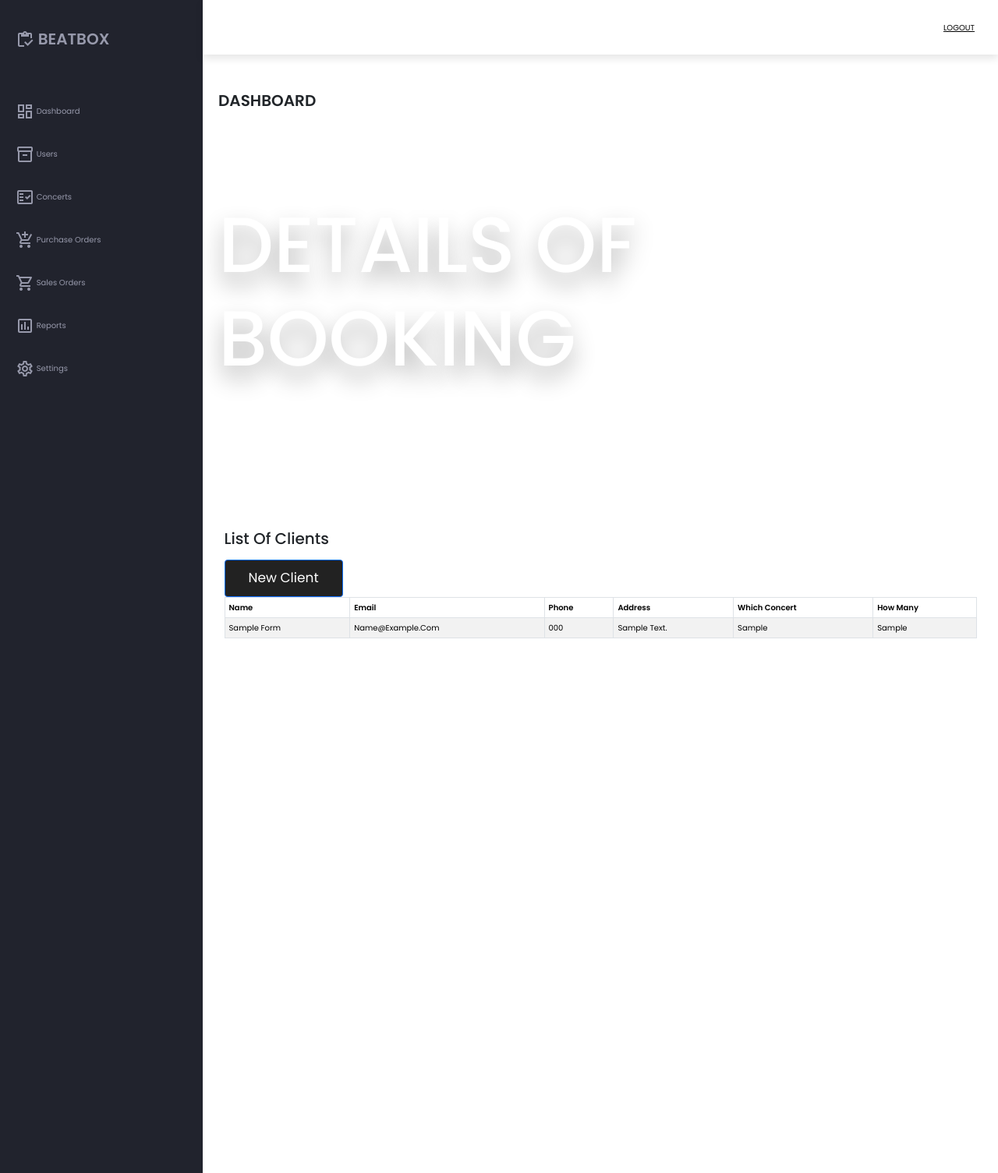
After one commit to sakshikottur/complete-responsive-website, a PHP site: page /bookingDetails.php in a window 1280 px wide. The commit adds this page. Shown: the whole page at 78% size. Run offline with PHP 8.4, Linux system fonts and the light colour scheme; the visitor is signed in with stand-in values (Sample User, id 1); tables that the repository leaves empty or names only in its code hold one stand-in row (values such as "Sample post"); some libraries are stand-ins or nearby versions.

```diff
--- /dev/null
+++ b/bookingDetails.php
@@ -0,0 +1,194 @@
+<?php
+session_start();
+if (!isset($_SESSION["username"])) {
+    header("location:login.php");
+}
+?>
+
+<!DOCTYPE html>
+<html lang="en">
+
+<head>
+    <meta charset="utf-8">
+    <meta name="viewport" content="width=device-width,initial-scale=1.0">
+    <title>Admin Dashboard</title>
+
+    <!-- Montserrat Font -->
+    <link href="https://fonts.googleapis.com/css2?family=Montserrat:wght@100;200;300;400;500;600;700;800;900&display=swap" rel="stylesheet">
+
+    <!-- Material Icons -->
+    <link href="https://fonts.googleapis.com/icon?family=Material+Icons+Outlined" rel="stylesheet">
+
+    <!-- Custom CSS -->
+    <link rel="stylesheet" href="css/styles.css">
+
+    <link rel="stylesheet" href="https://cdn.jsdelivr.net/npm/swiper@11/swiper-bundle.min.css" />
+
+    <link rel="stylesheet" href="https://cdnjs.cloudflare.com/ajax/libs/font-awesome/6.5.1/css/all.min.css">
+
+    <link rel="stylesheet" href="https://cdn.jsdelivr.net/npm/bootstrap@5.3.3/dist/css/bootstrap.min.css">
+
+
+    <link rel="stylesheet" href="css/style.css">
+</head>
+
+<body>
+    <div class="grid-container">
+
+        <!-- Header -->
+        <header class="header">
+            <div class="menu-icon" onclick="openSidebar()">
+                <span class="material-icons-outlined">menu</span>
+            </div>
+            <div class="header-left">
+                <!--  <span class="material-icons-outlined">search</span>-->
+            </div>
+            <div class="header-right">
+                <!--  <span class="material-icons-outlined">notifications</span>
+                <span class="material-icons-outlined">email</span>
+                <span class="material-icons-outlined">account_circle</span>
+                <a href="logout.php"><span class="material-icons-outlined">logout</span></a> -->
+                <a href="logout.php" style="color: black;">LOGOUT</a>
+            </div>
+        </header>
+        <!-- End Header -->
+
+        <!-- Sidebar -->
+        <aside id="sidebar">
+            <div class="sidebar-title">
+                <div class="sidebar-brand">
+                    <span class="material-icons-outlined">inventory</span> BEATBOX
+                </div>
+                <span class="material-icons-outlined" onclick="closeSidebar()">close</span>
+            </div>
+
+            <ul class="sidebar-list">
+                <li class="sidebar-list-item">
+                    <a href="admin.php" target="_blank">
+                        <span class="material-icons-outlined">dashboard</span> Dashboard
+                    </a>
+                </li>
+                <li class="sidebar-list-item">
+                    <a href="#" target="_blank">
+                        <span class="material-icons-outlined">inventory_2</span> Users
+                    </a>
+                </li>
+                <li class="sidebar-list-item">
+                    <a href="#" target="_blank">
+                        <span class="material-icons-outlined">fact_check</span> Concerts
+                    </a>
+                </li>
+                <li class="sidebar-list-item">
+                    <a href="#" target="_blank">
+                        <span class="material-icons-outlined">add_shopping_cart</span> Purchase Orders
+                    </a>
+                </li>
+                <li class="sidebar-list-item">
+                    <a href="#" target="_blank">
+                        <span class="material-icons-outlined">shopping_cart</span> Sales Orders
+                    </a>
+                </li>
+                <li class="sidebar-list-item">
+                    <a href="#" target="_blank">
+                        <span class="material-icons-outlined">poll</span> Reports
+                    </a>
+                </li>
+                <li class="sidebar-list-item">
+                    <a href="#" target="_blank">
+                        <span class="material-icons-outlined">settings</span> Settings
+                    </a>
+                </li>
+            </ul>
+        </aside>
+        <!-- End Sidebar -->
+
+        <!-- Main -->
+        <main class="main-container">
+            <div class="main-title">
+                <p class="font-weight-bold">DASHBOARD</p>
+            </div>
+
+            <!-- booking details section-->
+            <div class="heading">
+                <h1>DETAILS OF BOOKING</h1>
+
+            </div>
+            <div class="container my-5">
+                <h2>List of Clients</h2>
+                <a class="btn btn-primary" href="book.php" role="button">New Client</a>
+                <br>
+                <div class="table-responsive">
+                    <table class="table table-bordered table-striped">
+                        <thead>
+                            <tr>
+                                <th>Name</th>
+                                <th>Email</th>
+                                <th>Phone</th>
+                                <th>Address</th>
+                                <th>Which concert</th>
+                                <th>how many</th>
+
+
+                            </tr>
+                        </thead>
+                        <tbody style="size: 50px;">
+                            <?php
+                            $servername = "localhost";
+                            $username = "root";
+                            $password = "";
+                            $database = "book_db";
+
+                            //create connection
+                            $connection = new mysqli($servername, $username, $password, $database);
+
+                            //check connection
+                            if ($connection->connect_error) {
+                                die("connection failed: " . $connection->connect_error);
+                            }
+
+                            //read all rows from database table
+                            $sql = "SELECT * FROM book_form";
+                            $result = $connection->query($sql);
+
+                            if (!$result) {
+                                die("Invalid query: " . $connection->error);
+                            }
+
+                            // read data of each row
+                            while ($row = $result->fetch_assoc()) {
+                                echo "
+                    <tr>
+                    <td>$row[name]</td>
+                    <td>$row[email]</td>
+                    <td>$row[phone]</td>
+                    <td>$row[address]</td>
+                    <td>$row[location]</td>
+                    <td>$row[guests]</td>
+
+
+
+                </tr>
+                    ";
+                            }
+                            ?>
+
+                        </tbody>
+                    </table>
+                </div>
+
+                <!-- booking details end here-->
+
+
+        </main>
+        <!-- End Main -->
+
+    </div>
+
+    <!-- Scripts -->
+    <!-- ApexCharts -->
+    <script src="https://cdnjs.cloudflare.com/ajax/libs/apexcharts/3.35.3/apexcharts.min.js"></script>
+    <!-- Custom JS -->
+    <script src="js/scripts.js"></script>
+</body>
+
+</html>
```
Also changed, not shown: book.php (+29 -8 lines), booked.php (added, +197 -0 lines), css/style.css (+10 -12 lines).
